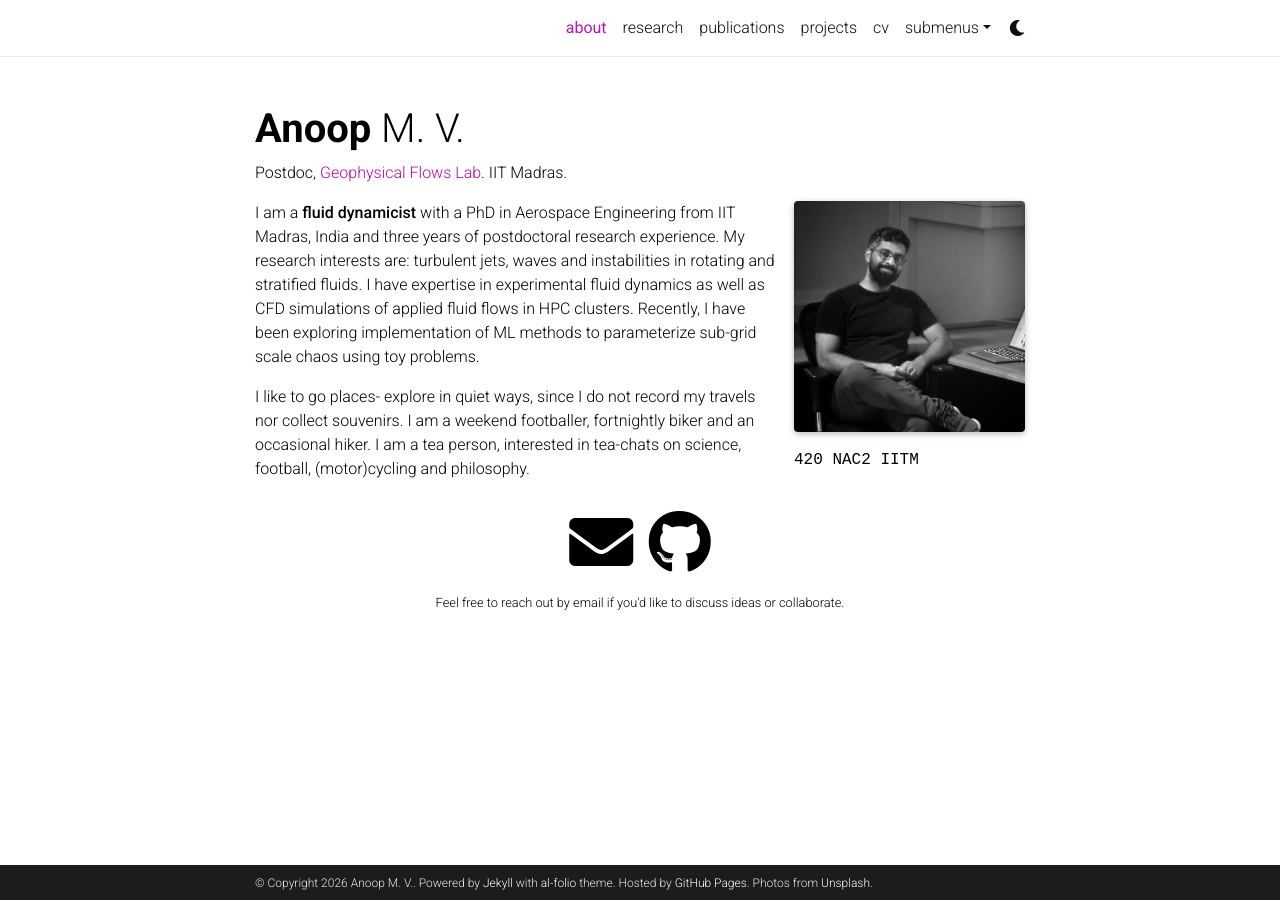
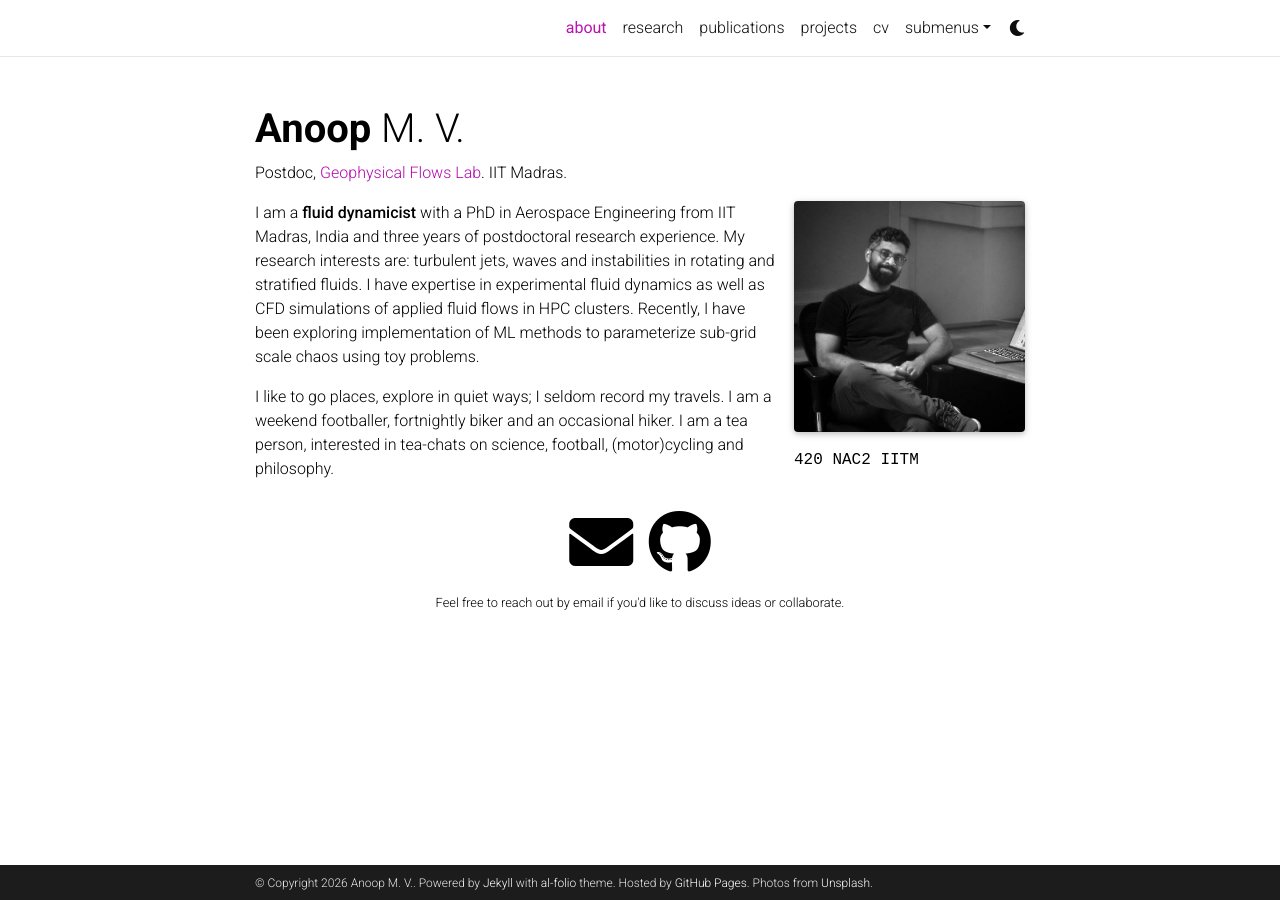
Before and after one commit to anoopmohanvijaya/mypage, a Jekyll site: the page built from _pages/about.md, in a window 1280 px wide. Built offline with Jekyll 4.4.1, drawn with Linux system fonts in a browser that asks for light colours; full-size pictures stand in for the smaller copies a plugin makes; comment, search, counter and statistics services are not loaded; a style sheet for code colours, icons or effects is not loaded.

Commit message:
about_mod

```diff
--- a/_pages/about.md
+++ b/_pages/about.md
@@ -21,4 +21,4 @@ social: true  # includes social icons at the bottom of the page
 
 I am a **fluid dynamicist** with a PhD in Aerospace Engineering from IIT Madras, India and three years of postdoctoral research experience. My research interests are: turbulent jets, waves and instabilities in rotating and stratified fluids. I have expertise in experimental fluid dynamics as well as CFD simulations of applied fluid flows in HPC clusters. Recently, I have been exploring implementation of ML methods to parameterize sub-grid scale chaos using toy problems.
 
-I like to go places- explore in quiet ways, since I do not record my travels nor collect souvenirs. I am a weekend footballer, fortnightly biker and an occasional hiker. I am a tea person, interested in tea-chats on science, football, (motor)cycling and philosophy.
+I like to go places, explore in quiet ways; I seldom record my travels. I am a weekend footballer, fortnightly biker and an occasional hiker. I am a tea person, interested in tea-chats on science, football, (motor)cycling and philosophy.
```
